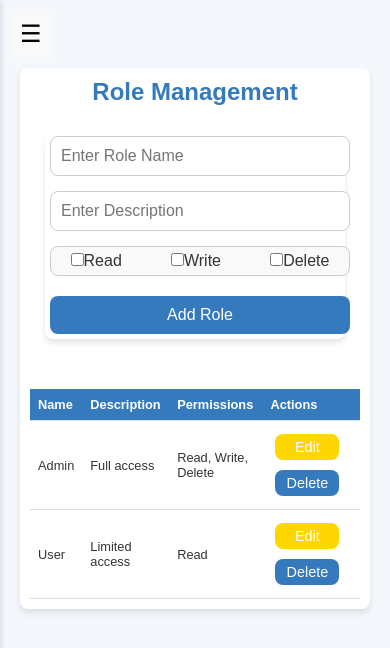
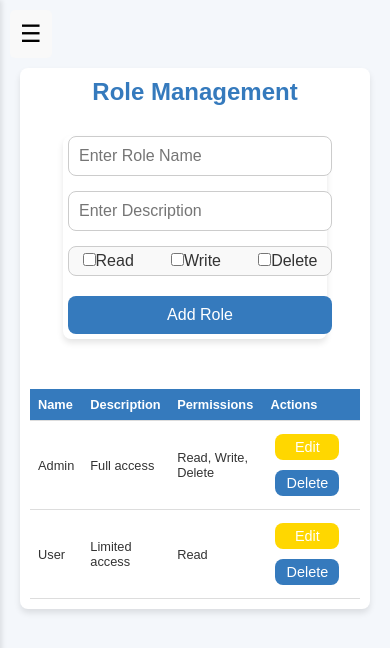
Before and after one commit to tropnicates/rbac_app, a React (Create React App) app: page /roles in a window 390 px wide. Shown: the top 648 px of the page. Built offline with nearby package versions, Linux system fonts and the light colour scheme.

Commit message:
css modified

```diff
--- a/src/assets/styles/Roles.css
+++ b/src/assets/styles/Roles.css
@@ -136,7 +136,7 @@
 }
 
   .role-form {
-    width: 300px;
+    width: 80%;
     gap: 10px;
     display: flex;
     flex-direction: column;
@@ -168,7 +168,7 @@
     flex-direction: row;
     gap: 25px;
     padding: 10px;
-    width: 300px;
+    width: 100%;
   }
 }
 
```
